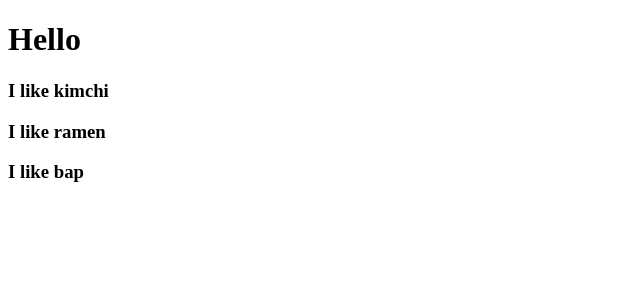
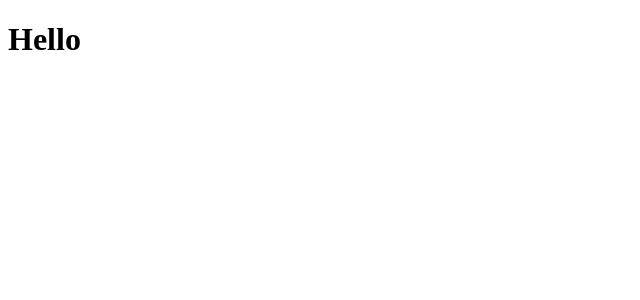
Before and after one commit to ihooi/jack_movie_app_2020, a React (Create React App) app: page / in a window 1280 px wide. Shown: the top 300 px of the page, without its empty margins (0-640 px from the left). Built offline with nearby package versions, Linux system fonts and the light colour scheme.

Commit message:
04-1 비슷한 컴포넌트 여러개 만들기. map()을 쓰기 위해 리스트 생성

```diff
--- a/src/App.js
+++ b/src/App.js
@@ -4,14 +4,25 @@ function Food( { fav }) {
 return <h3>I like { fav }</h3>;
 }
 
-// 13: 끝에 한칸띄고 슬래시 잊지말자
+const foodILike = [
+  {
+    name: 'kalgooksu',
+    image: 'https://www.chungjungone.com/knowhow/images/blog/ezr/ker42/1.jpg'
+  },
+  {
+    name: 'Kare',
+    image: 'https://img.daily.co.kr/@files/www.daily.co.kr/content/life/2015/20151216/3b75cf6dfbc03668f3fc9bb17a416b59.jpg'
+  },
+  {
+    name: 'bibimbap',
+    image: 'https://lh3.googleusercontent.com/proxy/bjHjex1nbUeZVLscBrJh4XGn_kUW8xoEzzpVWMkU5Vo-YDHXgexZo5bIi-e8mWljI7AwnSZ_1KPXeLcV859fxhhLCGGIH2lAuZY'
+  },
+];
+
 function App() {
   return (
     <div>
       <h1>Hello</h1>
-      <Food fav="kimchi" />
-      <Food fav="ramen" />
-      <Food fav="bap" />
     </div>
   );
 }
```
